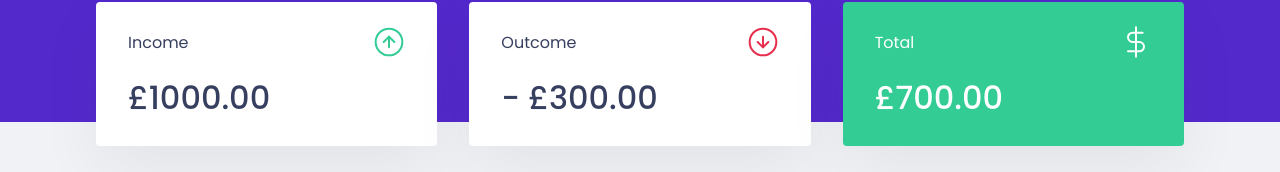
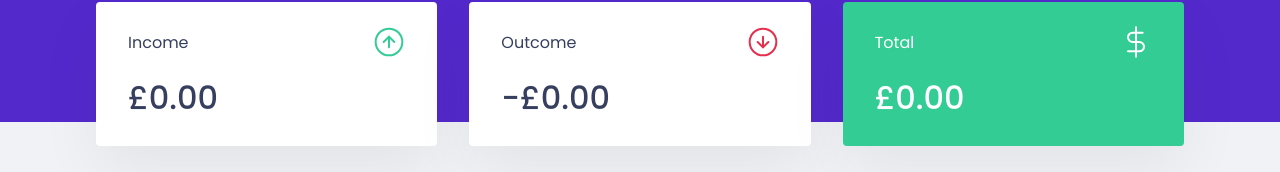
Before and after one commit to hppc25/react-go-finances, a React (Create React App) app: page / in a window 1280 px wide. Shown: the part 150-322 px from the top of the page. Built offline with nearby package versions, Linux system fonts and the light colour scheme; no server answers; what miragejs would draw is missing.

Commit message:
Add Summary of transactions

```diff
--- a/src/App.tsx
+++ b/src/App.tsx
@@ -4,7 +4,7 @@ import Modal from 'react-modal';
 import { Dashboard } from "./components/Dashboard";
 import { Header } from "./components/Header";
 import { NewTransactionModal } from './components/NewTransactionModal';
-import { TransactionProvider } from './TransactionsContext';
+import { TransactionProvider } from './hooks/useTransactions';
 
 import { GlobalStyle } from "./styles/global";
 
--- a/src/components/NewTransactionModal/index.tsx
+++ b/src/components/NewTransactionModal/index.tsx
@@ -1,10 +1,10 @@
-import {FormEvent, useState, useContext } from 'react';
+import {FormEvent, useState } from 'react';
 
 import Modal from 'react-modal';
 import closeImg from '../../assets/close.svg';
 import incomeImg from '../../assets/income.svg';
 import outcomeImg from '../../assets/outcome.svg';
-import { TransactionContext } from '../../TransactionsContext';
+import { useTransactions } from '../../hooks/useTransactions';
 
 import * as S from './styles';
 
@@ -17,7 +17,7 @@ export const NewTransactionModal = ({
   isOpen,
   onRequestClose
 }: NewTransactionModalProps) => {
-  const { createTransaction } = useContext(TransactionContext);
+  const { createTransaction } = useTransactions();
 
   const [type, setType] = useState('deposit');
   const [title, setTitle] = useState('');
--- a/src/components/Summary/index.tsx
+++ b/src/components/Summary/index.tsx
@@ -1,14 +1,29 @@
-import { useContext } from 'react';
 
-import { TransactionContext } from '../../TransactionsContext';
 import incomeImg from '../../assets/income.svg';
 import outcomeImg from '../../assets/outcome.svg';
 import totalImg from '../../assets/total.svg';
+import { useTransactions } from '../../hooks/useTransactions';
 
 import *  as S from './styles';
 
 export const Summary = () => {
-  const {transactions} = useContext(TransactionContext);
+  const {transactions} = useTransactions();
+
+  const summary = transactions.reduce((acc, transaction) => {
+    if (transaction.type === 'deposit') {
+      acc.deposits += transaction.amount;
+      acc.total += transaction.amount;
+    } else {
+      acc.withdraws += transaction.amount;
+      acc.total -= transaction.amount;
+    }
+
+    return acc;
+  }, {
+    deposits: 0,
+    withdraws: 0,
+    total: 0
+  });
 
   return (
   <S.Container>
@@ -17,7 +32,12 @@ export const Summary = () => {
         <p>Income</p>
         <img src={incomeImg} alt="Income"/>
       </header>
-      <strong>£1000.00</strong>
+      <strong>
+        {new Intl.NumberFormat('en-GB', {
+            style: 'currency',
+            currency: 'GBP'
+          }).format(summary.deposits)}
+      </strong>
     </div>
 
     <div>
@@ -25,7 +45,10 @@ export const Summary = () => {
         <p>Outcome</p>
         <img src={outcomeImg} alt="Outcome"/>
       </header>
-      <strong>- £300.00</strong>
+      <strong>-{new Intl.NumberFormat('en-GB', {
+            style: 'currency',
+            currency: 'GBP'
+          }).format(summary.withdraws)}</strong>
     </div>
 
     <div className="highlight-background">
@@ -33,7 +56,10 @@ export const Summary = () => {
         <p>Total</p>
         <img src={totalImg} alt="Total"/>
       </header>
-      <strong>£700.00</strong>
+      <strong>{new Intl.NumberFormat('en-GB', {
+            style: 'currency',
+            currency: 'GBP'
+          }).format(summary.total)}</strong>
     </div>
   </S.Container>
 )};
--- a/src/components/TransactionsTable/index.tsx
+++ b/src/components/TransactionsTable/index.tsx
@@ -1,12 +1,10 @@
-import { useContext } from 'react';
-import { TransactionContext } from '../../TransactionsContext';
-
+import { useTransactions } from '../../hooks/useTransactions';
 import * as S from './styles';
 
 
 export const TransactionsTable = () => {
 
-  const {transactions} = useContext(TransactionContext);
+  const {transactions} = useTransactions();
 
 
  return (
--- a/src/TransactionsContext.tsx
+++ b/src/hooks/useTransactions.tsx
@@ -1,5 +1,5 @@
-import { createContext, ReactNode, useEffect, useState } from "react";
-import { api } from "./services/api";
+import { createContext, ReactNode, useContext, useEffect, useState } from "react";
+import { api } from "../services/api";
 
 interface Transactions {
   id: number;
@@ -22,7 +22,7 @@ interface TransactionsProviderProps {
 }
 
 
-export const TransactionContext = createContext<TransactionContextData>(
+const TransactionContext = createContext<TransactionContextData>(
   {} as TransactionContextData
 );
 
@@ -49,3 +49,8 @@ export const TransactionProvider = ({ children }: TransactionsProviderProps) =>
     </TransactionContext.Provider>
   )
 }
+
+export const useTransactions = () => {
+  const context = useContext(TransactionContext);
+  return context;
+}
```
